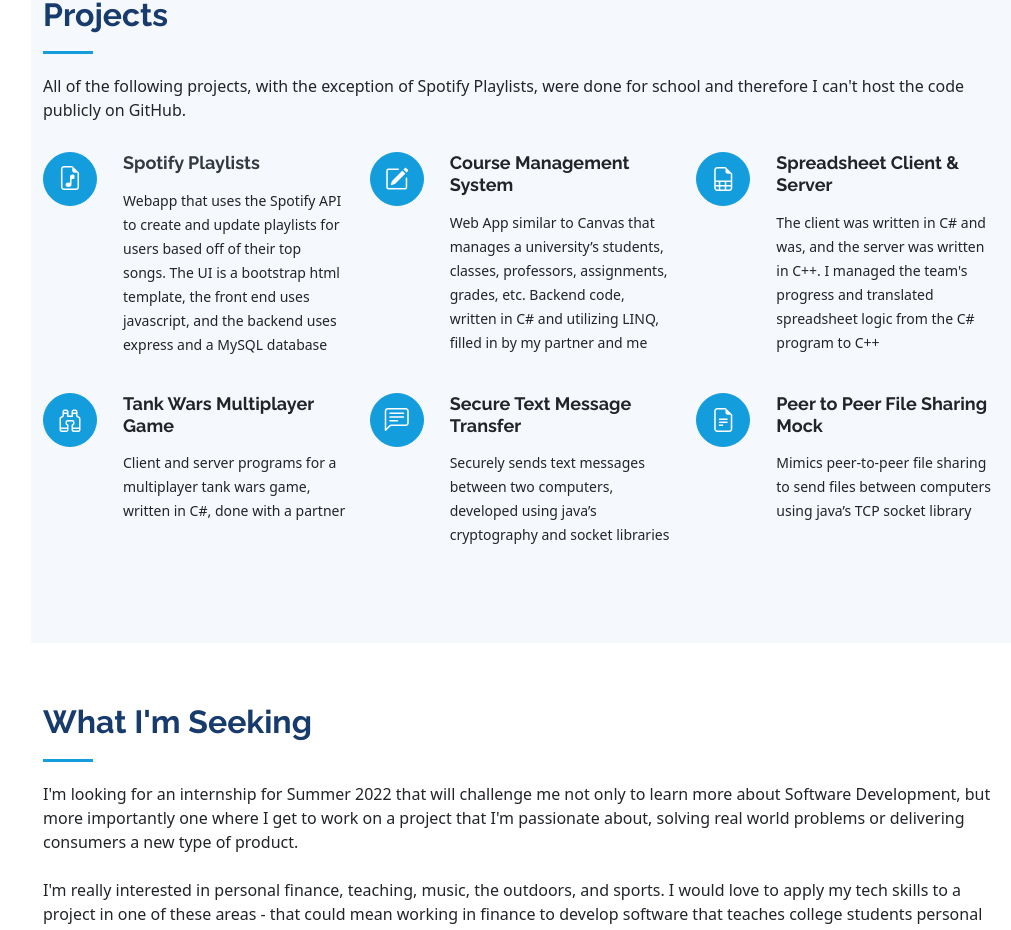
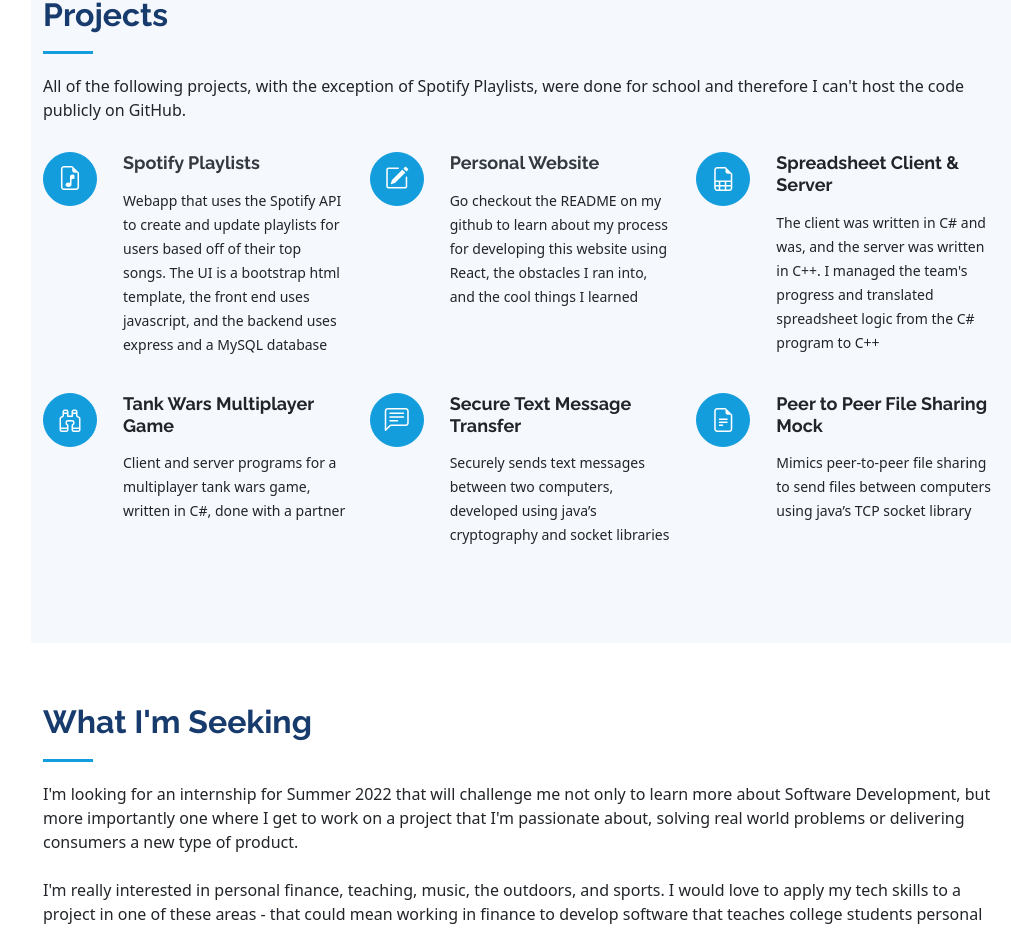
Before and after one commit to jorodman/me, a React (Create React App) app: page / in a window 1280 px wide. Shown: the part 3046-3976 px from the top of the page, without its empty margins (269-1280 px from the left). Built offline with nearby package versions, Linux system fonts and the light colour scheme.

Commit message:
updated projects with my personal site

```diff
--- a/src/components/projects.jsx
+++ b/src/components/projects.jsx
@@ -19,9 +19,9 @@ class Projects extends React.Component {
                 <p class="description">Webapp that uses the Spotify API to create and update playlists for users based off of their top songs. The UI is a bootstrap html template, the front end uses javascript, and the backend uses express and a MySQL database</p>
               </div>
               <div class="col-lg-4 col-md-6 icon-box" data-aos="fade-up" data-aos-delay="100">
-                <div class="icon"><i class="bi bi-pencil-square"></i></div>
-                <h4 class="title">Course Management System</h4>
-                <p class="description">Web App similar to Canvas that manages a university’s students, classes, professors, assignments, grades, etc. Backend code, written in C# and utilizing LINQ, filled in by my partner and me</p>
+                <div class="icon"><a href="https://github.com/jorodman/me" target="_blank"><i class="bi bi-pencil-square"></i></a></div>
+                <h4 class="title"><a href="https://github.com/jorodman/me" target="_blank">Personal Website</a></h4>
+                <p class="description">Go checkout the README on my github to learn about my process for developing this website using React, the obstacles I ran into, and the cool things I learned</p>
               </div>
               <div class="col-lg-4 col-md-6 icon-box" data-aos="fade-up" data-aos-delay="200">
                 <div class="icon"><i class="bi bi-file-earmark-spreadsheet"></i></div>
```
